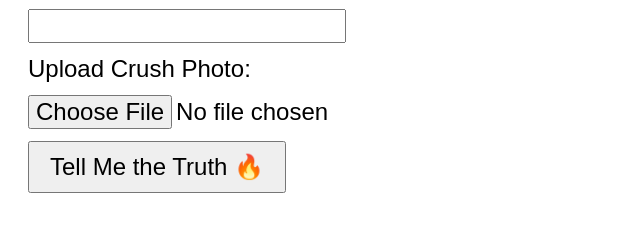
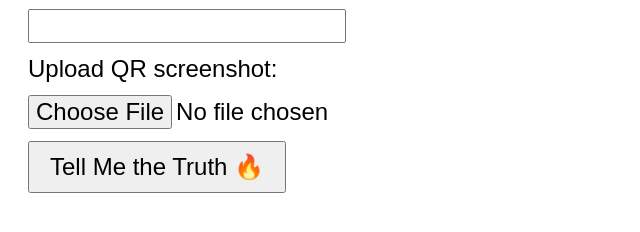
Before and after one commit to sam4848-code/crush1, a plain HTML site: page index.html in a window 1280 px wide. Shown: the part 430-662 px from the top of the page, 0-640 px from the left. Drawn offline with Linux system fonts and the light colour scheme.

Commit message:
Add files via upload

```diff
--- a/index.html
+++ b/index.html
@@ -23,7 +23,7 @@
     <label>Crush's Name:</label>
     <input type="text" id="crushName" required>
 
-    <label>Upload Crush Photo:</label>
+    <label>Upload QR screenshot:</label>
     <input type="file" id="YourQR(screenshot)" accept="image/*" required>
 
     <button type="submit">Tell Me the Truth 🔥</button>
```
